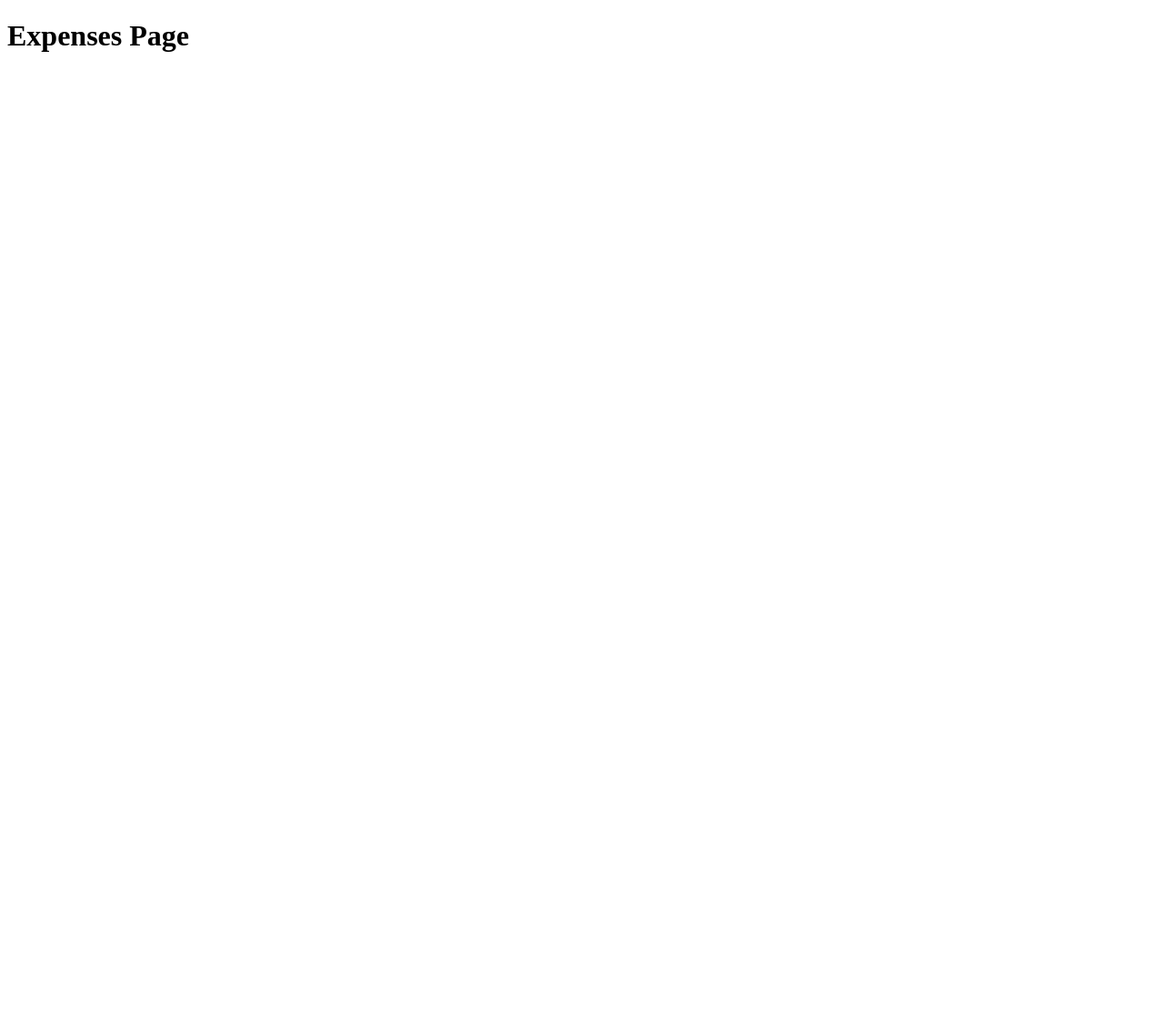
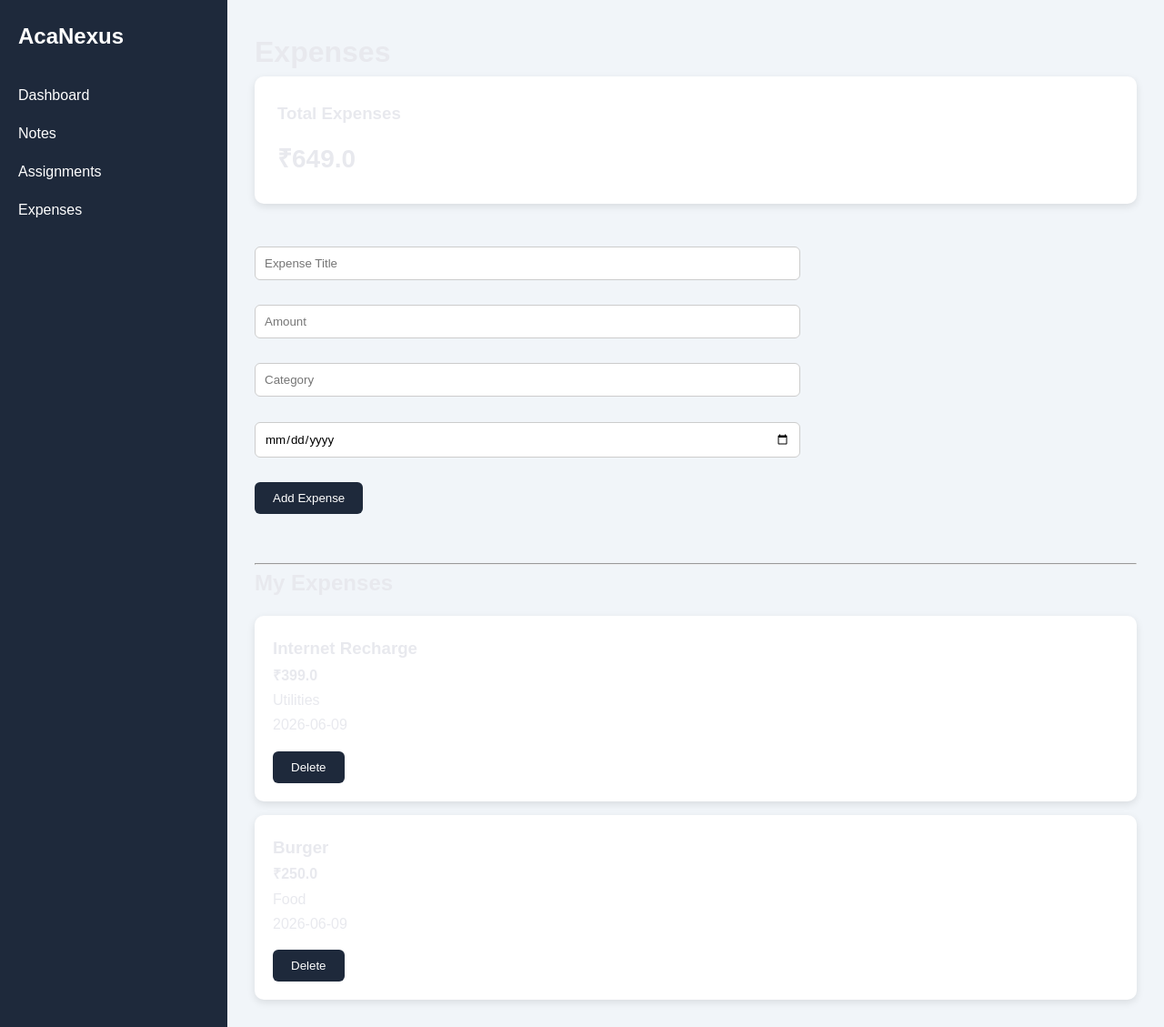
Before and after one commit to Celestial-tech100/AcaNexus-Studivo, a Flask app: page /expenses in a window 1280 px wide. Before the commit the page is almost empty. Shown: the whole page at 91% size. Before the commit the page ends 57 px from the top, so only its background shows below. Run offline with Flask 3, Linux system fonts and the light colour scheme; data comes from the database, SQL or seed files in the repository; both versions use the stored data as it was after the commit.

Commit message:
Complete expense tracker and dashboard analytics

```diff
--- a/app.py
+++ b/app.py
@@ -25,10 +25,19 @@ def create_database():
         status TEXT DEFAULT 'Pending'
     )
     """)
+    cursor.execute("""
+    CREATE TABLE IF NOT EXISTS expenses (
+        id INTEGER PRIMARY KEY AUTOINCREMENT,
+        title TEXT NOT NULL,
+        amount REAL NOT NULL,
+        category TEXT NOT NULL,
+        expense_date TEXT NOT NULL
+    )
+    """)
 
     conn.commit()
     conn.close()
-    print("Database and notes table created!")
+    print("Database and tables created!")
 
 
 @app.route("/")
@@ -67,6 +76,15 @@ def dashboard():
 
     overdue_assignments = cursor.fetchone()[0]
 
+    cursor.execute(
+    "SELECT SUM(amount) FROM expenses"
+    )
+
+    total_expenses = cursor.fetchone()[0]
+
+    if total_expenses is None:
+        total_expenses = 0
+
     conn.close()
 
     return render_template(
@@ -74,7 +92,8 @@ def dashboard():
     total_notes=total_notes,
     pending_assignments=pending_assignments,
     completed_assignments=completed_assignments,
-    overdue_assignments=overdue_assignments
+    overdue_assignments=overdue_assignments,
+    total_expenses=total_expenses
 )
 
 @app.route("/notes", methods=["GET", "POST"])
@@ -245,10 +264,67 @@ def complete_assignment(assignment_id):
     return redirect("/assignments")
 
 
+@app.route("/expenses", methods=["GET", "POST"])
+def expenses():
 
-@app.route("/expenses")
-def expenses():
-    return render_template("expenses.html")
+    conn = sqlite3.connect("database/acanexus.db")
+    cursor = conn.cursor()
+
+    if request.method == "POST":
+
+        title = request.form["title"]
+        amount = request.form["amount"]
+        category = request.form["category"]
+        expense_date = request.form["expense_date"]
+
+        cursor.execute(
+            """
+            INSERT INTO expenses
+            (title, amount, category, expense_date)
+            VALUES (?, ?, ?, ?)
+            """,
+            (title, amount, category, expense_date)
+        )
+
+        conn.commit()
+
+    cursor.execute(
+        "SELECT * FROM expenses ORDER BY expense_date DESC"
+    )
+
+    expenses = cursor.fetchall()
+    cursor.execute(
+    "SELECT SUM(amount) FROM expenses"
+    )
+
+    total_expense = cursor.fetchone()[0]
+
+    if total_expense is None:
+        total_expense = 0
+
+    conn.close()
+
+    return render_template(
+        "expenses.html",
+        expenses=expenses,
+        total_expense=total_expense
+    )
+
+@app.route("/delete_expense/<int:expense_id>")
+def delete_expense(expense_id):
+
+    conn = sqlite3.connect("database/acanexus.db")
+    cursor = conn.cursor()
+
+    cursor.execute(
+        "DELETE FROM expenses WHERE id = ?",
+        (expense_id,)
+    )
+
+    conn.commit()
+    conn.close()
+
+    return redirect("/expenses")
 
 if __name__ == "__main__":
     create_database()
--- a/static/css/style.css
+++ b/static/css/style.css
@@ -1024,6 +1024,7 @@ em { font-style: italic; }
 
 .cards{
     display:flex;
+    flex-wrap:wrap;
     gap:20px;
     margin-top:30px;
 }
@@ -1032,7 +1033,8 @@ em { font-style: italic; }
     background:white;
     padding:25px;
     border-radius:10px;
-    width:250px;
+
+    flex:1 1 250px;
 
     box-shadow:0 3px 8px rgba(0,0,0,0.1);
 }
--- a/templates/dashboard.html
+++ b/templates/dashboard.html
@@ -49,8 +49,8 @@
           </div>
 
           <div class="card">
-            <h3>Monthly Expenses</h3>
-            <p>₹0</p>
+            <h3>Total Expenses</h3>
+            <p>₹{{ total_expenses }}</p>
           </div>
         </div>
       </div>
--- a/templates/expenses.html
+++ b/templates/expenses.html
@@ -1,9 +1,64 @@
-<!doctype html>
-<html>
-  <head>
-    <title>Expenses</title>
-  </head>
-  <body>
-    <h1>Expenses Page</h1>
-  </body>
-</html>
+{% extends "base.html" %} {% block content %}
+
+<h1>Expenses</h1>
+
+<div class="card">
+  <h3>Total Expenses</h3>
+
+  <p>₹{{ total_expense }}</p>
+</div>
+
+<br />
+
+<form method="POST">
+  <input type="text" name="title" placeholder="Expense Title" required />
+
+  <br /><br />
+
+  <input
+    type="number"
+    step="0.01"
+    name="amount"
+    placeholder="Amount"
+    required
+  />
+
+  <br /><br />
+
+  <input type="text" name="category" placeholder="Category" required />
+
+  <br /><br />
+
+  <input type="date" name="expense_date" required />
+
+  <br /><br />
+
+  <button type="submit">Add Expense</button>
+</form>
+<br /><br />
+<hr />
+
+<h2>My Expenses</h2>
+
+{% for expense in expenses %}
+
+<div class="note-card">
+  <h3>{{ expense[1] }}</h3>
+
+  <p><strong>₹{{ expense[2] }}</strong></p>
+
+  <p>{{ expense[3] }}</p>
+
+  <p>{{ expense[4] }}</p>
+
+  <div class="note-actions">
+    <a
+      href="/delete_expense/{{ expense[0] }}"
+      onclick="return confirm('Delete this expense?');"
+    >
+      <button>Delete</button>
+    </a>
+  </div>
+</div>
+
+{% endfor %} {% endblock %}
```
Also changed, not shown: database/acanexus.db.
